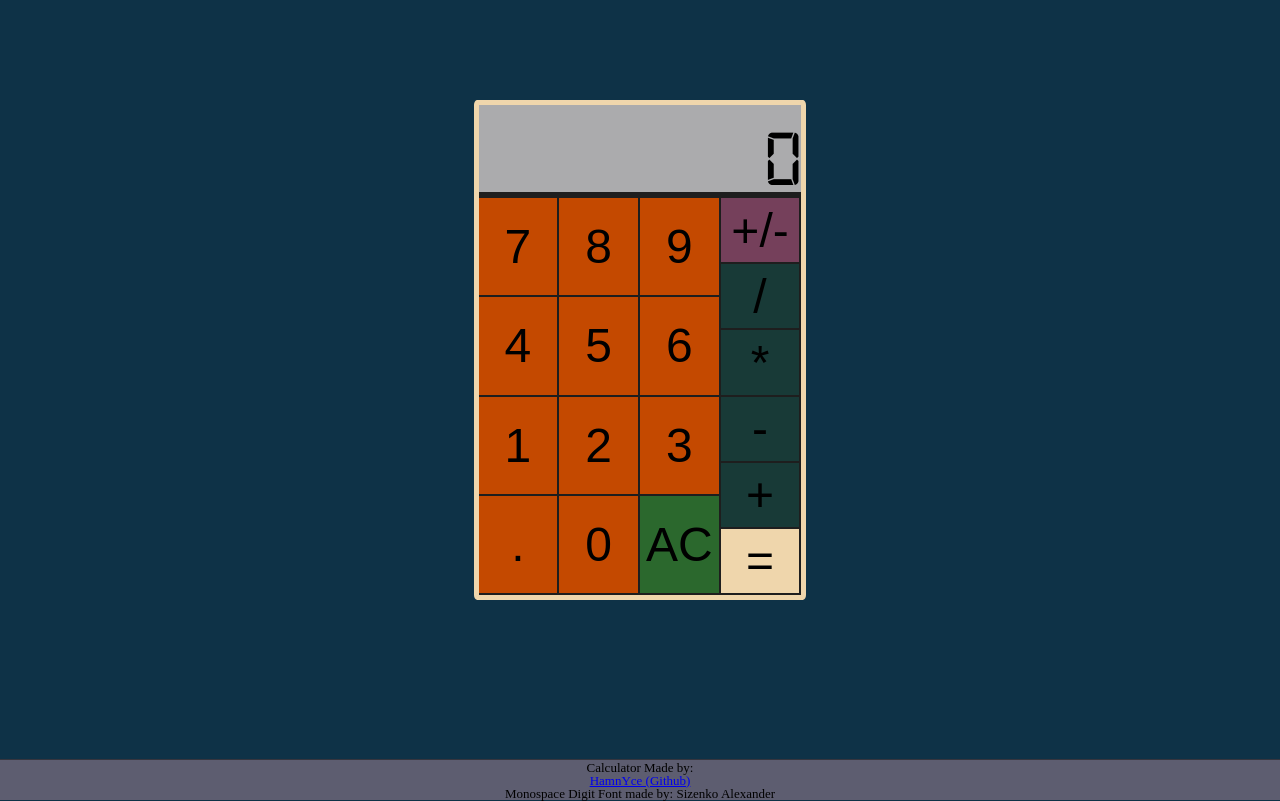
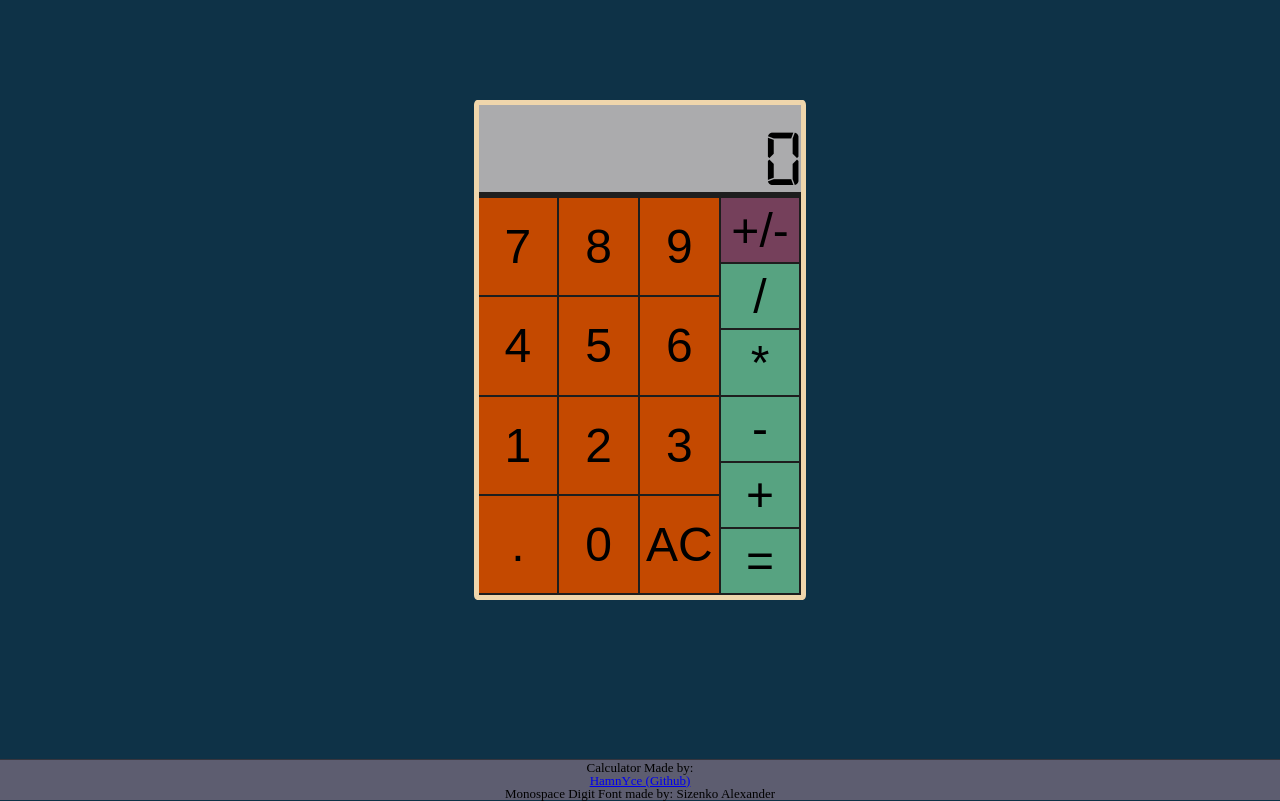
Before and after one commit to HamnYce/Odin-Project-Calculator, a plain HTML site: page index.html in a window 1280 px wide. Drawn offline with Linux system fonts and the light colour scheme.

Commit message:
edit color scheme

```diff
--- a/css/main.css
+++ b/css/main.css
@@ -64,24 +64,17 @@ body {
 #calc-operators-container {
     display: grid;
 }
-.operator-color {
-    background-color: #183a37;
+.operator-color,#equalsButton {
+    background-color: #57a381;
 }
-
 #negativeButton {
     background-color: #75405b;
-}
-#equalsButton {
-    background-color: #efd6ac;
-}
-#allClearButton {
-    background-color: #2b682d;
 }
 .calc-input:hover,#negativeButton:hover,#equalsButton:hover,#allClearButton:hover {
     background: rgb(63, 94, 151);
 }
 .calc-input:active,.operator-color:active,#equalsButton:active,#negativeButton:active {
-    background-color: rgb(223, 203, 179);
+    background-color: rgb(47, 71, 116);
     color:black;
 }
 
```
